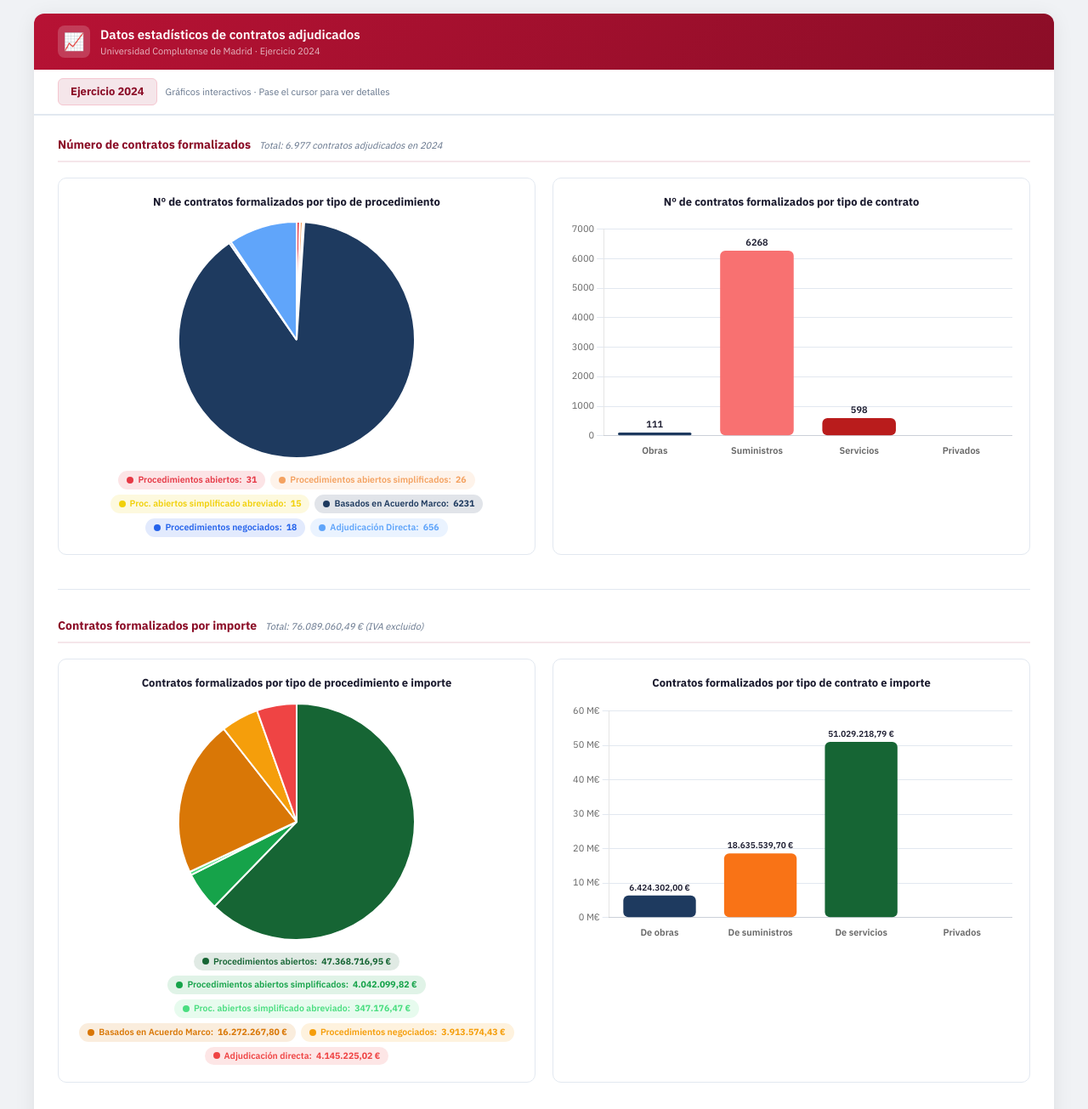
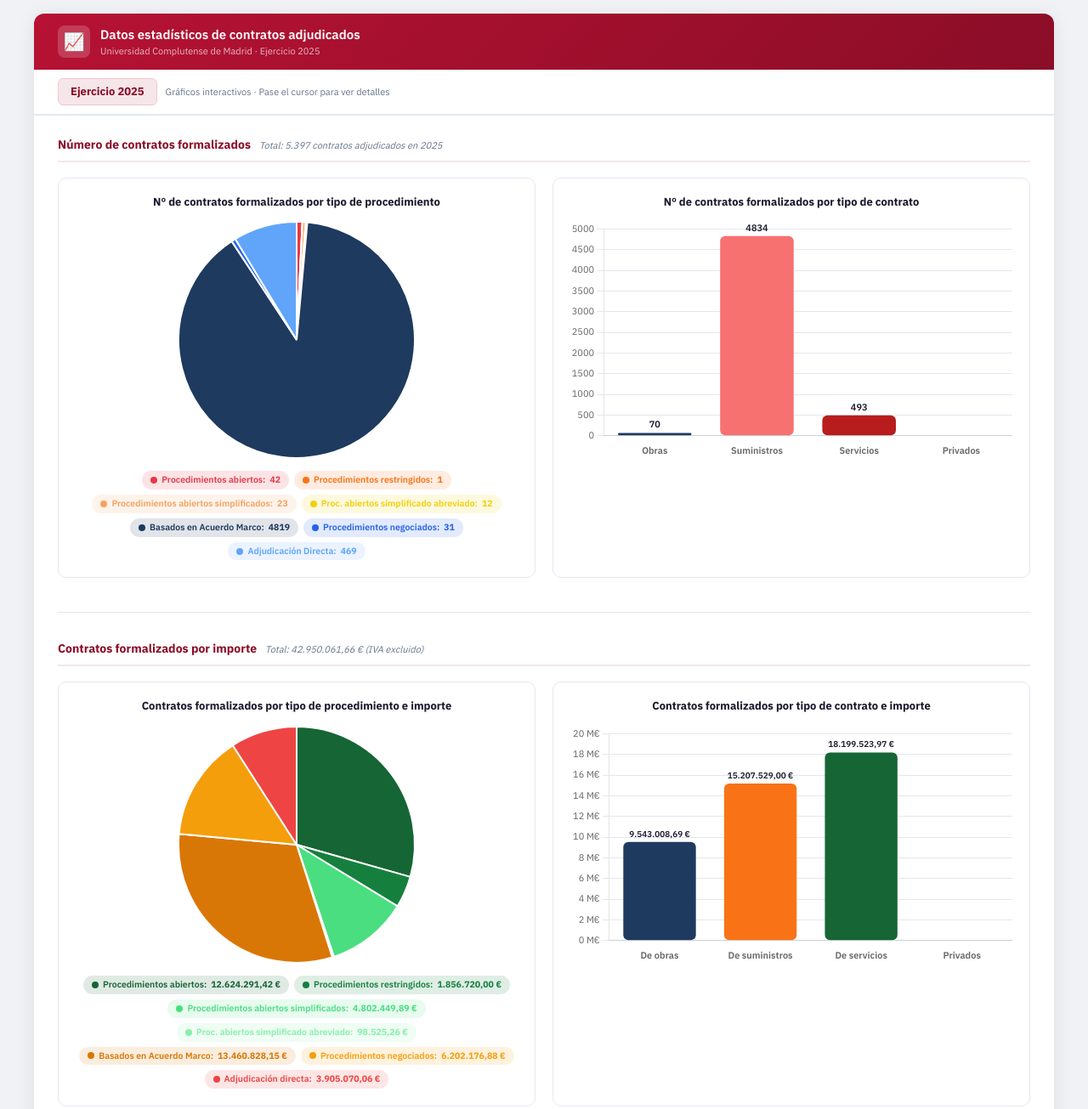
Before and after one commit to ucm-transparencia/contratos-estadisticas, a plain HTML site: page index.html in a window 1280 px wide. Shown: the top 1305 px of the page at 85% size. Drawn offline with nearby package versions, Linux system fonts and the light colour scheme.

Commit message:
Update index.html

```diff
--- a/index.html
+++ b/index.html
@@ -3,7 +3,7 @@
 <head>
 <meta charset="UTF-8">
 <meta name="viewport" content="width=device-width, initial-scale=1.0">
-<title>Datos Estadísticos de Contratos 2024 — UCM</title>
+<title>Datos Estadísticos de Contratos 2025 — UCM</title>
 <link rel="preconnect" href="https://fonts.googleapis.com">
 <link href="https://fonts.googleapis.com/css2?family=IBM+Plex+Sans:wght@300;400;500;600;700&family=IBM+Plex+Mono:wght@400;500&display=swap" rel="stylesheet">
 <script src="https://cdnjs.cloudflare.com/ajax/libs/Chart.js/4.4.1/chart.umd.min.js"></script>
@@ -28,32 +28,26 @@ html{scroll-behavior:smooth}
 body{font-family:var(--fn);background:#f0f2f5;color:var(--gris);min-height:100vh;padding:16px;line-height:1.5;font-size:14px}
 .container{max-width:1200px;margin:0 auto;background:var(--blanco);border-radius:12px;box-shadow:var(--sh);overflow:hidden}
 
-/* HEADER */
 .header{background:linear-gradient(135deg,var(--rojo) 0%,var(--rojo-dark) 100%);color:var(--blanco);padding:14px 28px;display:flex;align-items:center;gap:12px;flex-wrap:wrap}
 .header-icon{width:38px;height:38px;background:rgba(255,255,255,.18);border-radius:8px;display:flex;align-items:center;justify-content:center;font-size:20px;flex-shrink:0}
 .header h1{font-size:15px;font-weight:600;line-height:1.3}
 .header h1 span{display:block;font-size:11px;font-weight:400;opacity:.7;margin-top:2px}
 
-/* YEAR BADGE BAR */
 .badge-bar{padding:10px 28px;background:var(--blanco);border-bottom:2px solid var(--borde);display:flex;align-items:center;gap:10px}
 .year-badge{background:var(--rojo-lite);color:var(--rojo-dark);font-weight:700;font-size:13px;padding:5px 14px;border-radius:6px;border:1.5px solid #f5c6d0}
 .badge-bar-sub{font-size:11px;color:var(--gris-m)}
 
-/* MAIN */
 .main{padding:24px 28px 40px}
 
-/* SECTION */
 .sec-hdr{margin-bottom:18px;padding-bottom:8px;border-bottom:2px solid var(--rojo-lite);display:flex;align-items:baseline;gap:10px;flex-wrap:wrap}
 .sec-hdr h2{font-size:14px;font-weight:700;color:var(--rojo-dark)}
 .sec-hdr p{font-size:11px;color:var(--gris-m);font-style:italic}
 
 .section{margin-bottom:40px}
 
-/* CHART GRID */
 .chart-grid{display:grid;grid-template-columns:1fr 1fr;gap:20px}
 @media(max-width:760px){.chart-grid{grid-template-columns:1fr}}
 
-/* CHART CARD */
 .chart-card{background:var(--blanco);border:1px solid var(--borde);border-radius:10px;padding:20px;display:flex;flex-direction:column;gap:14px;transition:box-shadow var(--tr)}
 .chart-card:hover{box-shadow:0 6px 24px rgba(183,18,52,.1)}
 .chart-title{font-size:13px;font-weight:700;color:var(--gris);text-align:center;line-height:1.3}
@@ -61,18 +55,15 @@ body{font-family:var(--fn);background:#f0f2f5;color:var(--gris);min-height:100vh
 .chart-wrap.pie-wrap{height:280px}
 .chart-wrap.bar-wrap{height:280px}
 
-/* SUMMARY PILLS */
 .pills{display:flex;flex-wrap:wrap;gap:6px;justify-content:center}
 .pill{display:inline-flex;align-items:center;gap:5px;padding:3px 10px;border-radius:20px;font-size:10.5px;font-weight:600;white-space:nowrap}
 .pill-dot{width:8px;height:8px;border-radius:50%;flex-shrink:0}
 
-/* FOOTER */
 .footer{background:var(--gris-c);border-top:1px solid var(--borde);padding:14px 28px;display:flex;align-items:center;gap:8px;flex-wrap:wrap}
 .footer-text{font-size:11px;color:var(--gris-m);line-height:1.6}
 .footer-text a{color:var(--rojo-dark);text-decoration:underline;text-decoration-color:rgba(183,18,52,.3)}
 .footer-text a:hover{text-decoration-color:var(--rojo)}
 
-/* DIVIDER */
 .divider{border:none;border-top:1.5px solid var(--borde);margin:32px 0}
 </style>
 </head>
@@ -82,12 +73,12 @@ body{font-family:var(--fn);background:#f0f2f5;color:var(--gris);min-height:100vh
   <div class="header">
     <div class="header-icon">📈</div>
     <h1>Datos estadísticos de contratos adjudicados
-      <span>Universidad Complutense de Madrid · Ejercicio 2024</span>
+      <span>Universidad Complutense de Madrid · Ejercicio 2025</span>
     </h1>
   </div>
 
   <div class="badge-bar">
-    <span class="year-badge">Ejercicio 2024</span>
+    <span class="year-badge">Ejercicio 2025</span>
     <span class="badge-bar-sub">Gráficos interactivos · Pase el cursor para ver detalles</span>
   </div>
 
@@ -97,11 +88,10 @@ body{font-family:var(--fn);background:#f0f2f5;color:var(--gris);min-height:100vh
     <div class="section">
       <div class="sec-hdr">
         <h2>Número de contratos formalizados</h2>
-        <p>Total: 6.977 contratos adjudicados en 2024</p>
+        <p>Total: 5.397 contratos adjudicados en 2025</p>
       </div>
       <div class="chart-grid">
 
-        <!-- Tarta: Nº por procedimiento -->
         <div class="chart-card">
           <div class="chart-title">Nº de contratos formalizados por tipo de procedimiento</div>
           <div class="chart-wrap pie-wrap">
@@ -110,7 +100,6 @@ body{font-family:var(--fn);background:#f0f2f5;color:var(--gris);min-height:100vh
           <div class="pills" id="pillsNProc"></div>
         </div>
 
-        <!-- Barras: Nº por tipo contrato -->
         <div class="chart-card">
           <div class="chart-title">Nº de contratos formalizados por tipo de contrato</div>
           <div class="chart-wrap bar-wrap">
@@ -127,11 +116,10 @@ body{font-family:var(--fn);background:#f0f2f5;color:var(--gris);min-height:100vh
     <div class="section">
       <div class="sec-hdr">
         <h2>Contratos formalizados por importe</h2>
-        <p>Total: 76.089.060,49 € (IVA excluido)</p>
+        <p>Total: 42.950.061,66 € (IVA excluido)</p>
       </div>
       <div class="chart-grid">
 
-        <!-- Tarta: Importe por procedimiento -->
         <div class="chart-card">
           <div class="chart-title">Contratos formalizados por tipo de procedimiento e importe</div>
           <div class="chart-wrap pie-wrap">
@@ -140,7 +128,6 @@ body{font-family:var(--fn);background:#f0f2f5;color:var(--gris);min-height:100vh
           <div class="pills" id="pillsIProc"></div>
         </div>
 
-        <!-- Barras: Importe por tipo contrato -->
         <div class="chart-card">
           <div class="chart-title">Contratos formalizados por tipo de contrato e importe</div>
           <div class="chart-wrap bar-wrap">
@@ -165,11 +152,6 @@ body{font-family:var(--fn);background:#f0f2f5;color:var(--gris);min-height:100vh
 </div>
 
 <script>
-// ── Palettes ───────────────────────────────────────────────────
-const BLUE_PALETTE  = ['#1e3a5f','#2563eb','#3b82f6','#60a5fa','#93c5fd','#bfdbfe'];
-const GREEN_PALETTE = ['#166534','#15803d','#16a34a','#22c55e','#86efac','#dcfce7'];
-
-// Shared tooltip style
 Chart.defaults.font.family = "'IBM Plex Sans', system-ui, sans-serif";
 Chart.defaults.font.size = 11;
 
@@ -191,16 +173,19 @@ const tooltipPlugin = {
 };
 
 // ── 1. Nº por PROCEDIMIENTO (pie) ──────────────────────────────
+// Fuente: informe-contratos-número-2025.xlsx — fila TOTAL
+// [Abiert.Múlt+Único=42, Restringidos=1, Simpl.Múlt+Único=23, Abrev.Múlt+Único=12, AM=4819, Neg.ConPub+SinPub=31, AdjDirecta=469]
 const nProcLabels = [
   'Procedimientos abiertos',
+  'Procedimientos restringidos',
   'Procedimientos abiertos simplificados',
   'Proc. abiertos simplificado abreviado',
   'Basados en Acuerdo Marco',
   'Procedimientos negociados',
   'Adjudicación Directa',
 ];
-const nProcVals = [31, 26, 15, 6231, 18, 656];
-const nProcColors = ['#e63946','#f4a261','#f1d00a','#1e3a5f','#2563eb','#60a5fa'];
+const nProcVals   = [42, 1, 23, 12, 4819, 31, 469];
+const nProcColors = ['#e63946','#f97316','#f4a261','#f1d00a','#1e3a5f','#2563eb','#60a5fa'];
 
 new Chart(document.getElementById('chartNProcedimiento'), {
   type: 'pie',
@@ -228,7 +213,6 @@ new Chart(document.getElementById('chartNProcedimiento'), {
   }
 });
 
-// Pills for pie 1
 const pillsNProc = document.getElementById('pillsNProc');
 nProcLabels.forEach((l,i) => {
   const p = document.createElement('span');
@@ -240,8 +224,9 @@ nProcLabels.forEach((l,i) => {
 });
 
 // ── 2. Nº por TIPO (bar) ──────────────────────────────────────
+// Obras=70, Suministros=4834, Servicios=493, Privados=0
 const nTipoLabels = ['Obras','Suministros','Servicios','Privados'];
-const nTipoVals   = [111, 6268, 598, 0];
+const nTipoVals   = [70, 4834, 493, 0];
 const nTipoColors = ['#1e3a5f','#f87171','#b91c1c','#93c5fd'];
 
 new Chart(document.getElementById('chartNTipo'), {
@@ -261,17 +246,12 @@ new Chart(document.getElementById('chartNTipo'), {
       legend: { display: false },
       tooltip: {
         ...tooltipPlugin,
-        callbacks: {
-          label: ctx => `  ${fmtN(ctx.parsed.y)} contratos`
-        }
+        callbacks: { label: ctx => `  ${fmtN(ctx.parsed.y)} contratos` }
       }
     },
     scales: {
       x: { grid: { display: false }, ticks: { font: { weight: '600' } } },
-      y: {
-        grid: { color: '#e2e8f0' },
-        ticks: { callback: v => fmtN(v) }
-      }
+      y: { grid: { color: '#e2e8f0' }, ticks: { callback: v => fmtN(v) } }
     }
   },
   plugins: [{
@@ -295,16 +275,21 @@ new Chart(document.getElementById('chartNTipo'), {
 });
 
 // ── 3. Importe por PROCEDIMIENTO (pie) ────────────────────────
+// Fuente: IMPORTES_CONTRATOS_2025 — fila TOTAL
+// Abiert.(Múlt+Único)=12.624.291,42  Restringidos=1.856.720
+// Simpl.(Múlt+Único)=4.802.449,89  SS(Múlt+Único)=98.525,26
+// Acuerdo Marco=13.460.828,15  Neg.(Con+Sin)=6.202.176,88  AdjDirecta=3.905.070,06
 const iProcLabels = [
   'Procedimientos abiertos',
+  'Procedimientos restringidos',
   'Procedimientos abiertos simplificados',
   'Proc. abiertos simplificado abreviado',
   'Basados en Acuerdo Marco',
   'Procedimientos negociados',
   'Adjudicación directa',
 ];
-const iProcVals = [47368716.95, 4042099.82, 347176.47, 16272267.80, 3913574.43, 4145225.02];
-const iProcColors = ['#166534','#16a34a','#4ade80','#d97706','#f59e0b','#ef4444'];
+const iProcVals = [12624291.42, 1856720.00, 4802449.89, 98525.26, 13460828.15, 6202176.88, 3905070.06];
+const iProcColors = ['#166534','#15803d','#4ade80','#86efac','#d97706','#f59e0b','#ef4444'];
 
 new Chart(document.getElementById('chartIProcedimiento'), {
   type: 'pie',
@@ -332,7 +317,6 @@ new Chart(document.getElementById('chartIProcedimiento'), {
   }
 });
 
-// Pills for pie 3
 const pillsIProc = document.getElementById('pillsIProc');
 iProcLabels.forEach((l,i) => {
   const p = document.createElement('span');
@@ -344,8 +328,9 @@ iProcLabels.forEach((l,i) => {
 });
 
 // ── 4. Importe por TIPO (bar) ─────────────────────────────────
+// Obras=9.543.008,69  Suministros=15.207.529,00  Servicios=18.199.523,97  Privados=0
 const iTipoLabels = ['De obras','De suministros','De servicios','Privados'];
-const iTipoVals   = [6424302.00, 18635539.70, 51029218.79, 0];
+const iTipoVals   = [9543008.69, 15207529.00, 18199523.97, 0];
 const iTipoColors = ['#1e3a5f','#f97316','#166534','#f1d00a'];
 
 new Chart(document.getElementById('chartITipo'), {
@@ -365,9 +350,7 @@ new Chart(document.getElementById('chartITipo'), {
       legend: { display: false },
       tooltip: {
         ...tooltipPlugin,
-        callbacks: {
-          label: ctx => `  ${fmtEur(ctx.parsed.y)}`
-        }
+        callbacks: { label: ctx => `  ${fmtEur(ctx.parsed.y)}` }
       }
     },
     scales: {
```
